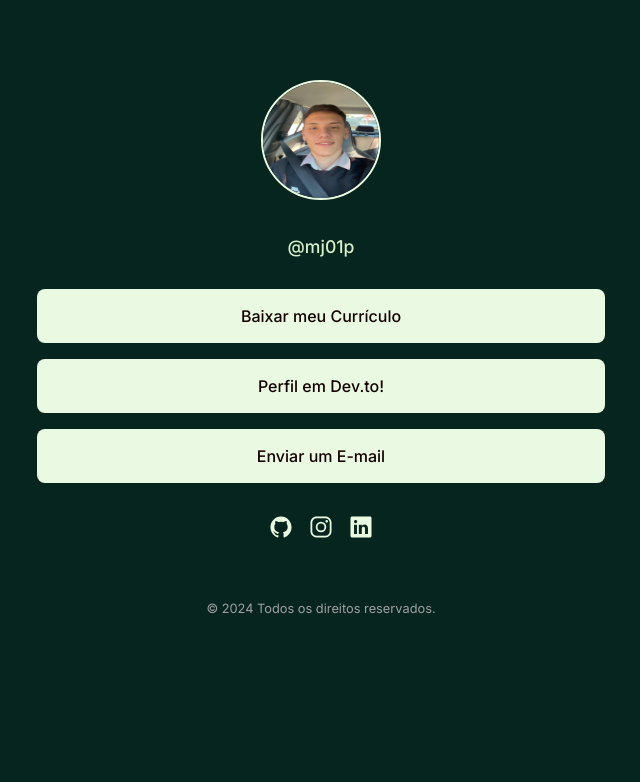
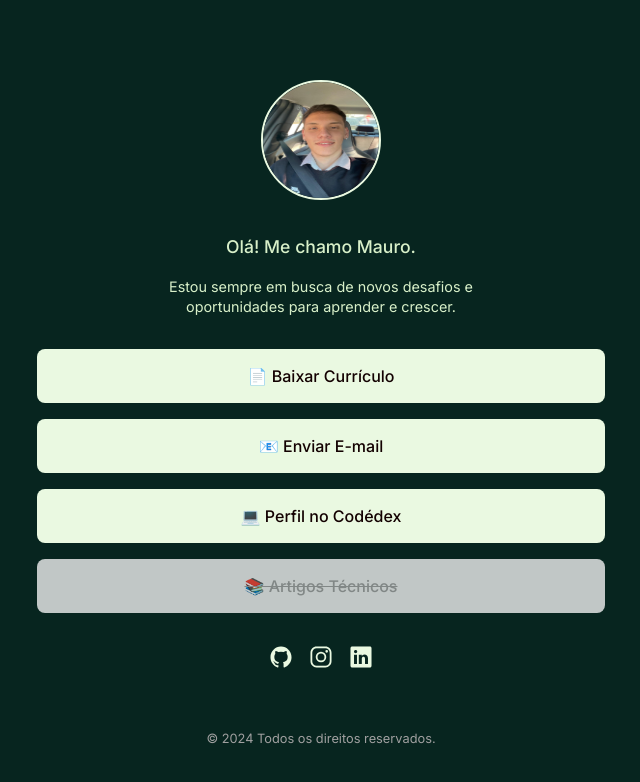
Before and after one commit to mj01px/BioConnect, a plain HTML site: page index.html in a window 1280 px wide. Shown: the whole page, without its empty margins (319-959 px from the left). Drawn offline with nearby package versions, Linux system fonts and the light colour scheme.

Commit message:
feat - new character ;)

```diff
--- a/index.html
+++ b/index.html
@@ -13,25 +13,28 @@
 <div id="container">
     <div id="profile">
         <img src="assets/profile%20pic.jpg"/>
-        <p>@mj01p</p>
+        <p>Olá! Me chamo Mauro.</p>
+        <br>
+        <div id="locale">
+            <p>Estou sempre em busca de novos desafios e oportunidades para aprender e crescer.</p>
+        </div>
     </div>
+
 
     <ul>
         <li>
-            <a href="assets/CV%20Mauro%20Junior.pdf" download="Curriculo_Mauro_Junior.pdf">Baixar meu Currículo</a>
+            <a href="assets/CV%20Mauro%20Junior.pdf" download="Curriculo_Mauro_Junior.pdf">📄 Baixar Currículo</a>
         </li>
-
-
         <li>
-            <a href="https://dev.to/mj01p" target="_blank">Perfil em Dev.to!</a>
+            <a href="mailto:maurojunior_5s@hotmail.com">📧 Enviar E-mail</a>
         </li>
-
-
         <li>
-            <a href="mailto:maurojunior_5s@hotmail.com">Enviar um E-mail</a>
+            <a href="https://www.codedex.io/@mj01p" target="_blank">💻 Perfil no Codédex</a>
+        </li>
+        <li>
+            <a class="disabled-link" aria-disabled="true" role="button">📚 Artigos Técnicos</a>
         </li>
     </ul>
-
     <div id="social-links">
         <a href="https://github.com/mj01px" target="_blank">
             <ion-icon name="logo-github"></ion-icon>
@@ -44,6 +47,7 @@
         <a href="https://www.linkedin.com/in/mj01p" target="_blank">
             <ion-icon name="logo-linkedin"></ion-icon>
         </a>
+
     </div>
 
     <footer>
```
